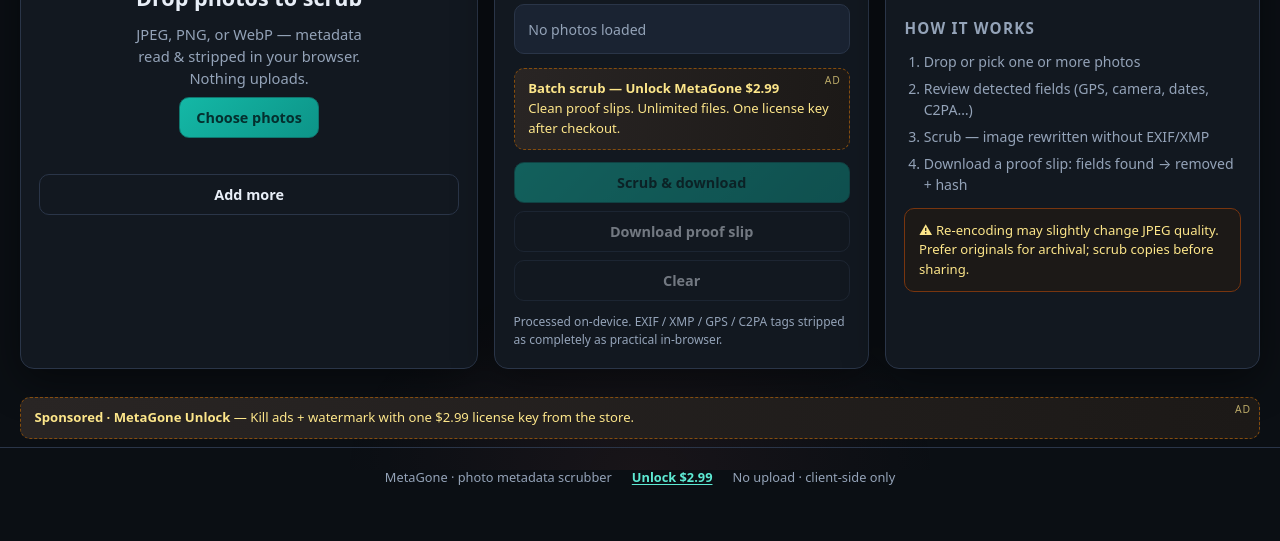
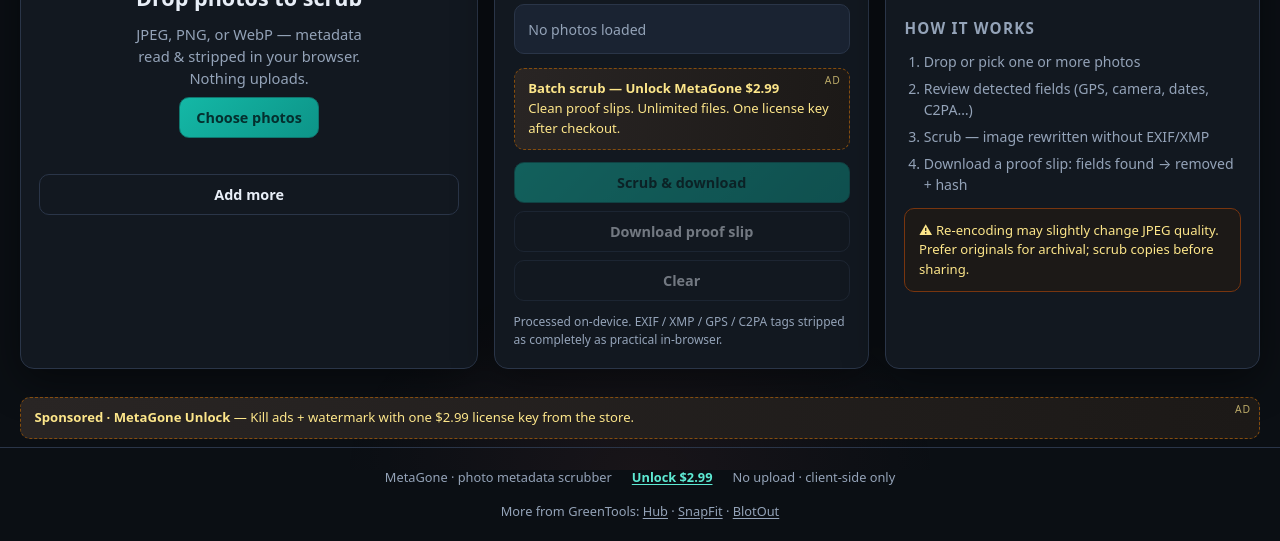
Before and after one commit to 299nhs7sjg-netizen/metagone, a plain HTML site: page index.html in a window 1280 px wide. Shown: the part 330-871 px from the top of the page. Before the commit the page ends 837 px from the top, so only its background shows below. Drawn offline with Linux system fonts and the light colour scheme.

Commit message:
Cross-link sibling tools from footer

```diff
--- a/index.html
+++ b/index.html
@@ -118,6 +118,7 @@
     <span>MetaGone · photo metadata scrubber</span>
     <button type="button" class="linkish" id="footerUnlock">Unlock $2.99</button>
     <span>No upload · client-side only</span>
+    <p class="more-tools">More from GreenTools: <a href="https://299nhs7sjg-netizen.github.io/greentools/">Hub</a> · <a href="https://299nhs7sjg-netizen.github.io/snapfit/">SnapFit</a> · <a href="https://299nhs7sjg-netizen.github.io/blotout/">BlotOut</a></p>
   </footer>
 
   <div class="modal" id="unlockModal" hidden role="dialog" aria-modal="true" aria-labelledby="modalTitle">
--- a/styles.css
+++ b/styles.css
@@ -350,6 +350,9 @@
   font-size: 0.8rem;
   border-top: 1px solid var(--border);
 }
+.more-tools { flex-basis: 100%; text-align: center; margin: .15rem 0 0; font-size: .8rem; color: var(--muted); }
+.more-tools a { color: var(--muted); text-decoration: underline; text-underline-offset: 2px; }
+.more-tools a:hover { color: var(--text); }
 
 /* Ads */
 .ad-region {
```
